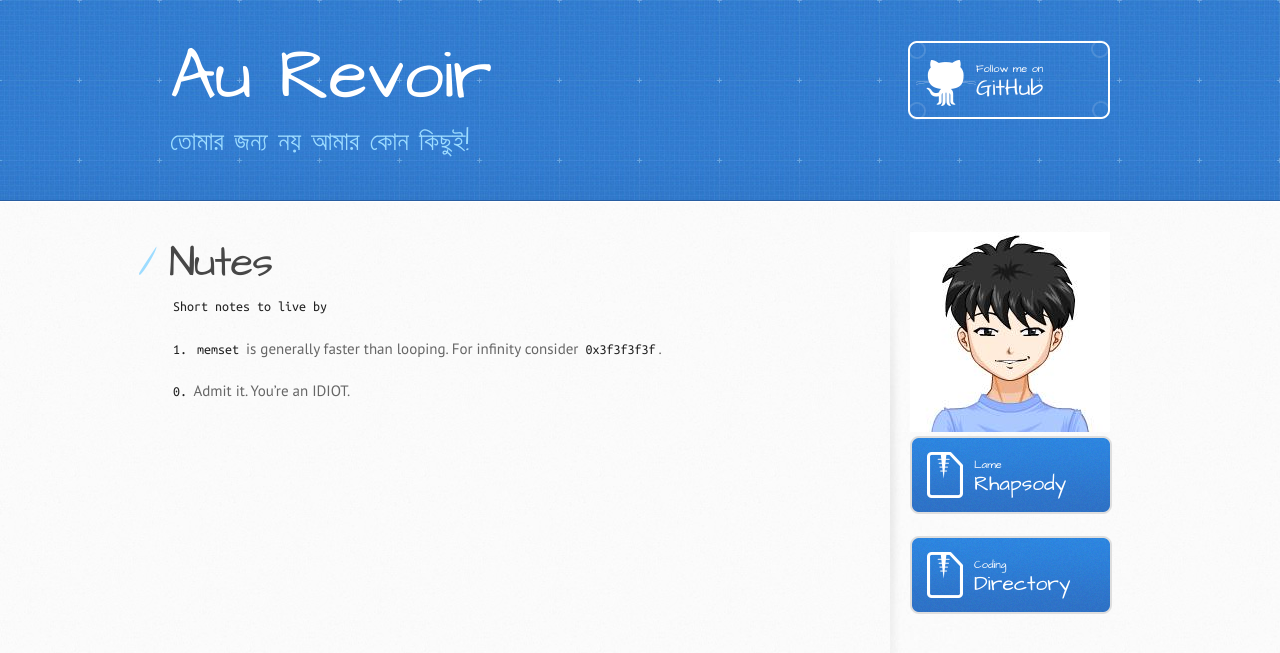
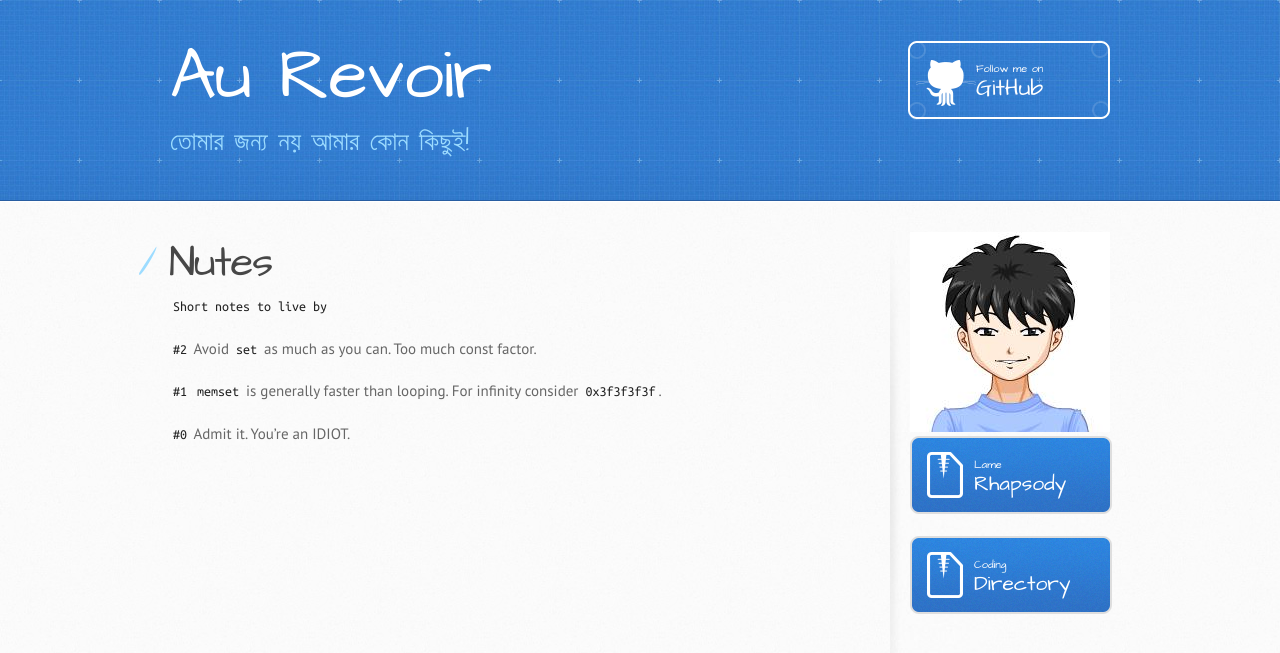
Before and after one commit to rebornplusplus/rebornplusplus.github.io, a Jekyll site: the page built from lame/nutes.md, in a window 1280 px wide. Shown: the top 653 px of the page. Built offline with Jekyll 4.4.1, drawn with Linux system fonts in a browser that asks for light colours; some web fonts are replaced; our own code applies the rules of GitHub Pages for plain Markdown files.

Commit message:
Update nutes.md

```diff
--- a/lame/nutes.md
+++ b/lame/nutes.md
@@ -7,6 +7,8 @@ layout: default
 
 
 
-`1.` `memset` is generally faster than looping. For infinity consider `0x3f3f3f3f`.
+`#2` Avoid `set` as much as you can. Too much const factor.
 
-`0.` Admit it. You're an IDIOT.
+`#1` `memset` is generally faster than looping. For infinity consider `0x3f3f3f3f`.
+
+`#0` Admit it. You're an IDIOT.
```
